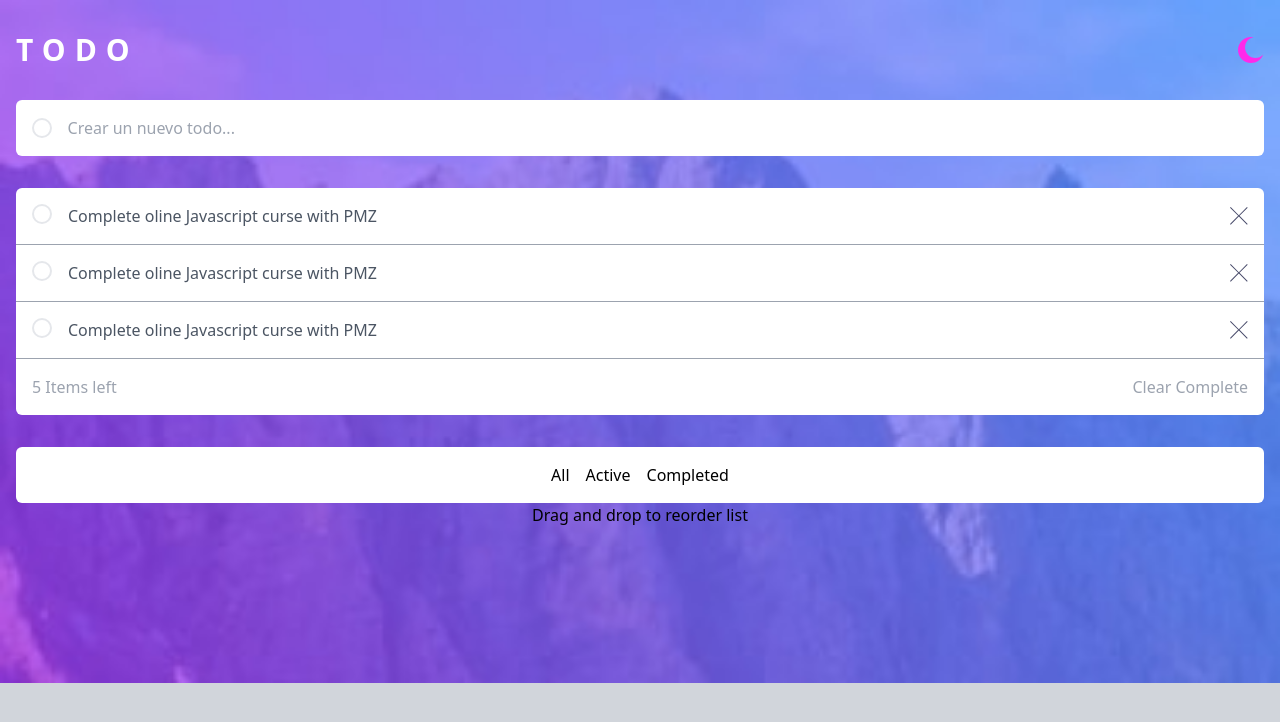
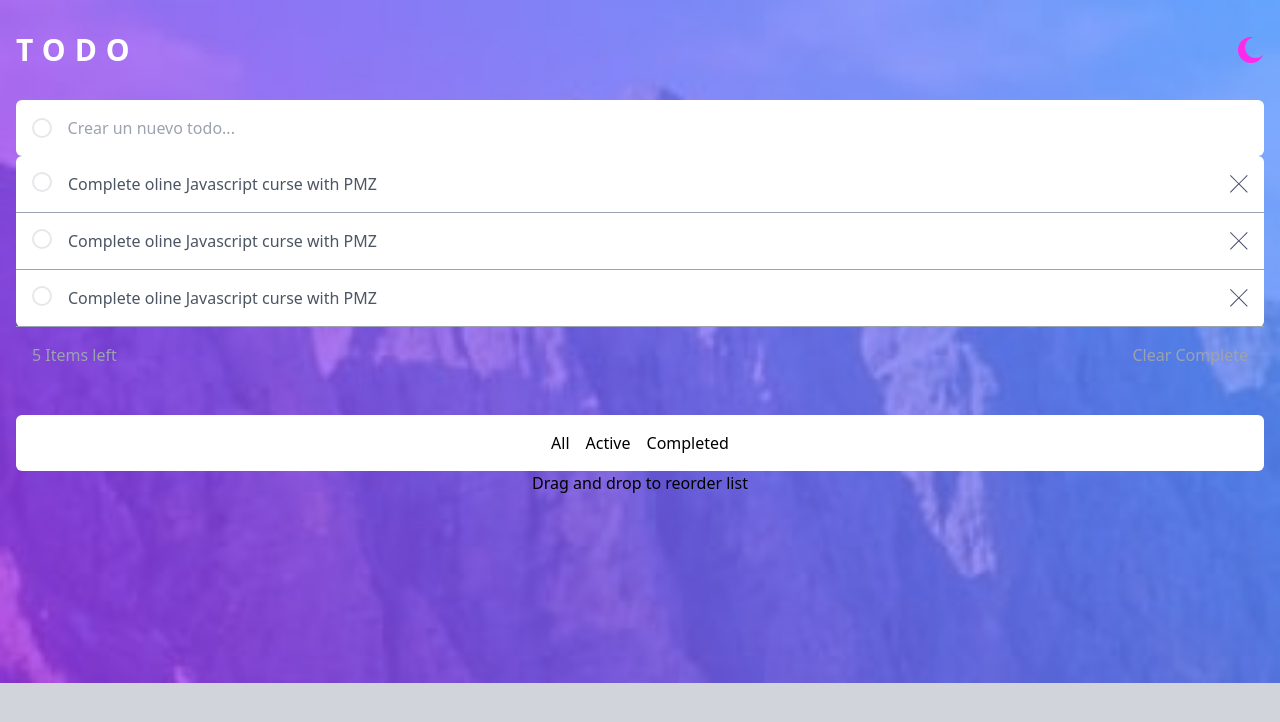
Before and after one commit to pmz10/TodoListFull, a React (Vite) app: page / in a window 1280 px wide. Shown: the top 722 px of the page. Built offline with nearby package versions, Linux system fonts and the light colour scheme.

Commit message:
Comentarios de estructuracion

```diff
--- a/src/App.jsx
+++ b/src/App.jsx
@@ -15,6 +15,10 @@ function App() {
             <MoonIcon fill="#ff29ea" />
           </button>
         </div>
+      </header>
+
+      <main className="container mx-auto px-4 mt-8">
+        {/*TodoCreate*/}
         <form
           className="flex items-center gap-4 overflow-hidden
         rounded-md bg-white py-4 px-4 mt-8"
@@ -26,9 +30,7 @@ function App() {
             className="w-full outline-none text-gray-400"
           />
         </form>
-      </header>
-
-      <main className="container mx-auto px-4 mt-8">
+        {/*TodoList (TodoItems) TodoUpdate TodoDelete*/}
         <div className="bg-white rounded-md [&>article]:px-4">
           <article className="flex gap-4 border-b-gray-400 py-4 border-b">
             <button className="inline-block h-5 w-5 rounded-full border-2 flex-none"></button>
@@ -57,12 +59,12 @@ function App() {
               <CrossIcon />
             </button>
           </article>
-
-          <section className="py-4 px-4 flex justify-between">
-            <span className="text-gray-400">5 Items left</span>
-            <button className="text-gray-400">Clear Complete</button>
-          </section>
         </div>
+        {/*TodoComputed*/}
+        <section className="py-4 px-4 flex justify-between">
+          <span className="text-gray-400">5 Items left</span>
+          <button className="text-gray-400">Clear Complete</button>
+        </section>
       </main>
 
       <section className="container mx-auto mt-8 px-4">
```
